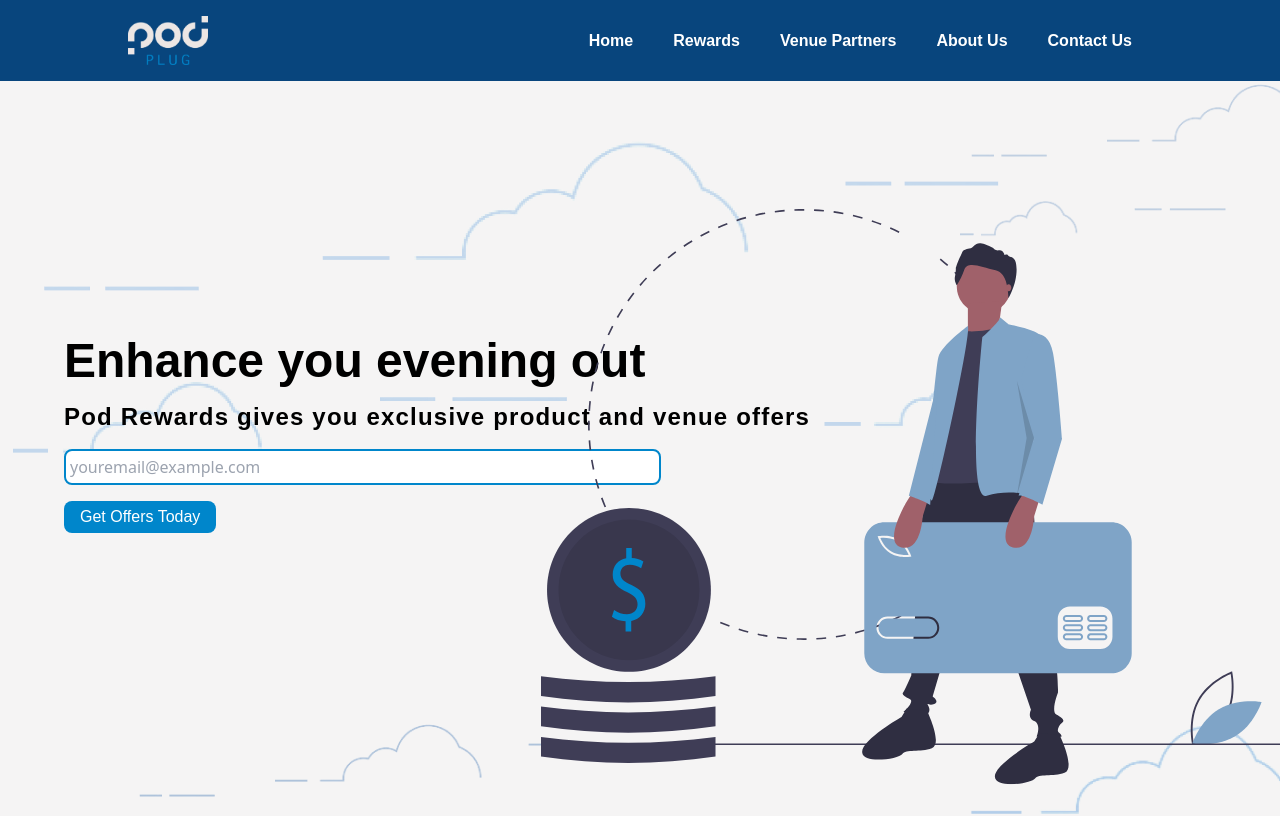
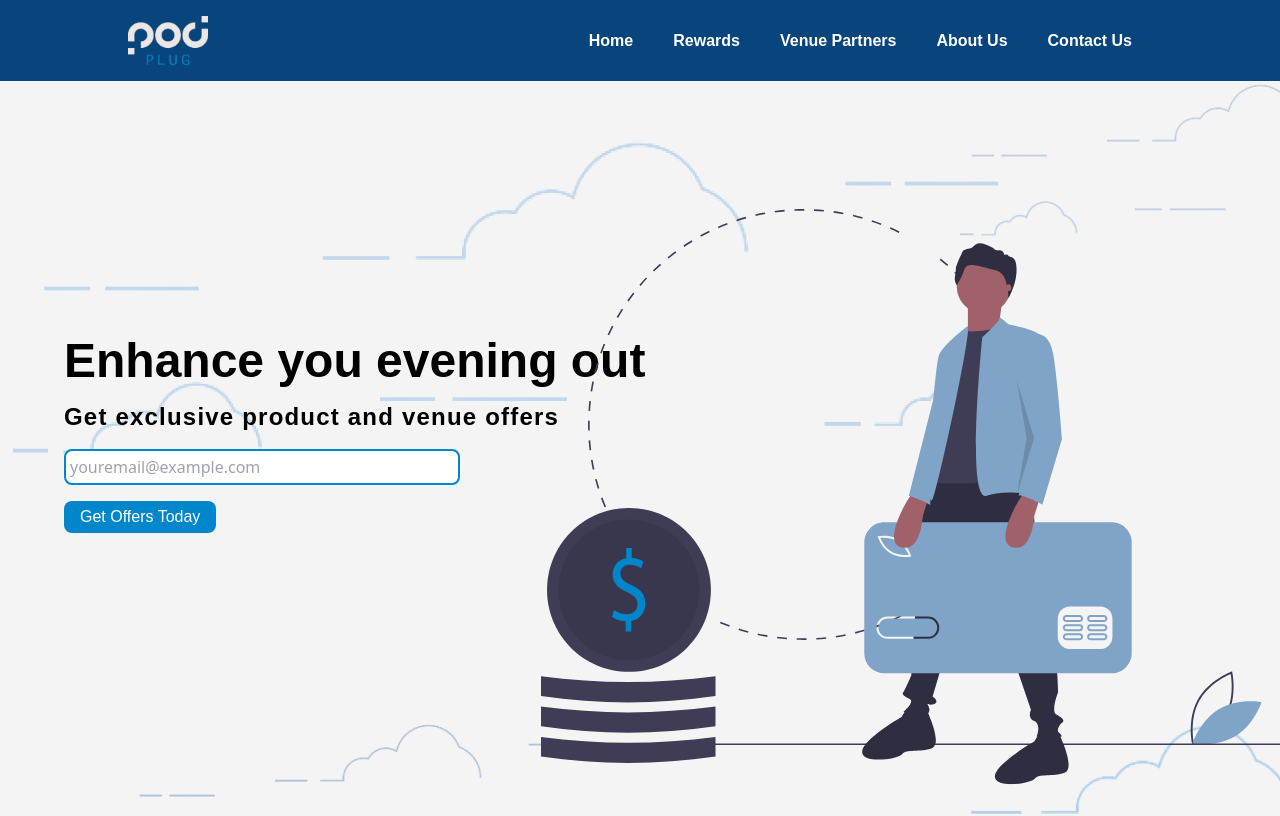
Before and after one commit to Cory-Accardo/pod_plug_main_client, a Next.js app: page /rewards in a window 1280 px wide. Shown: the top 816 px of the page. Built offline with nearby package versions, Linux system fonts and the light colour scheme.

Commit message:
Title fix

```diff
--- a/pages/rewards.tsx
+++ b/pages/rewards.tsx
@@ -129,7 +129,7 @@ export default function Rewards() {
             </div>
             <div className="flex flex-col w-full md:w-max">
               <div className="font-raleway font-bold text-xl sm:text-2xl tracking-wider mb-4 text-center md:text-left text-theme-dark md:text-black">
-                Pod Rewards gives you exclusive product and venue offers
+                Get exclusive product and venue offers
               </div>
               <input
                 className="p-1 rounded-lg border-2 text-base border-subtitle-gray md:border-theme-light w-full md:w-4/5"
```
